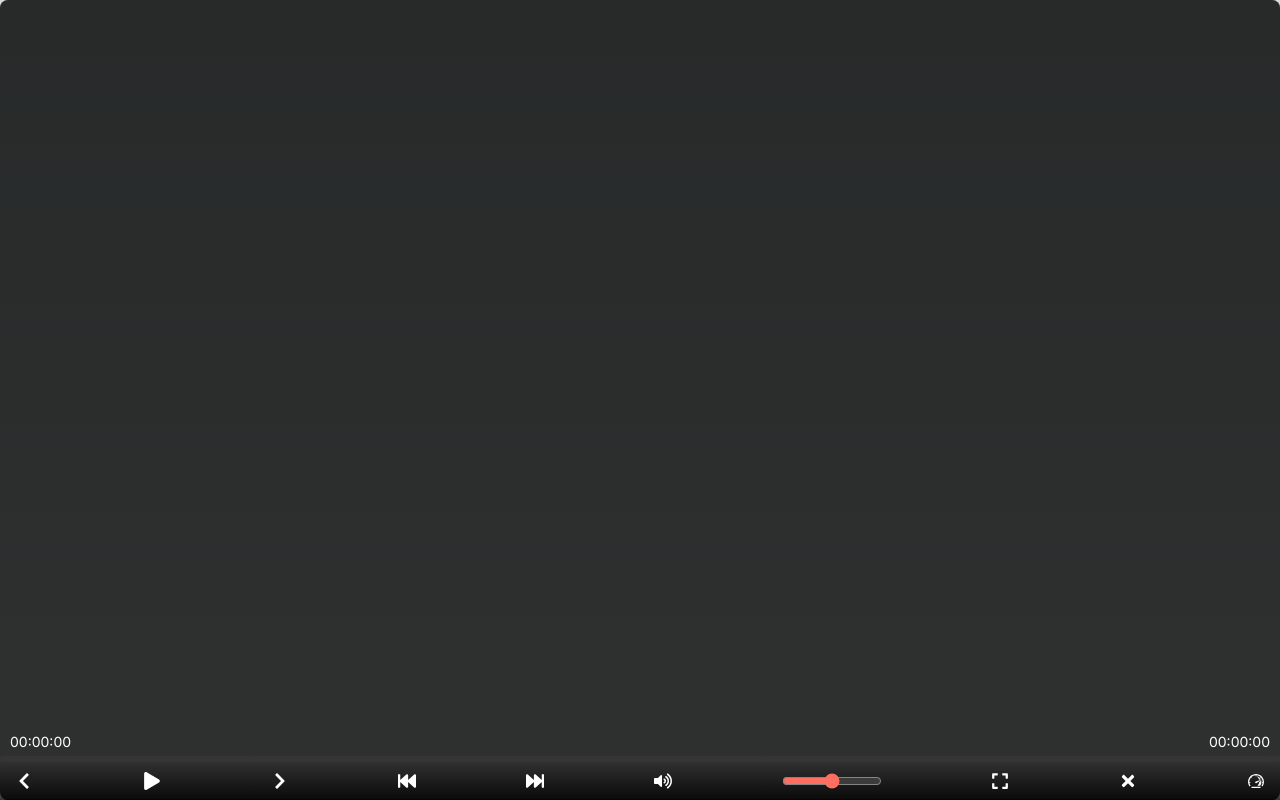
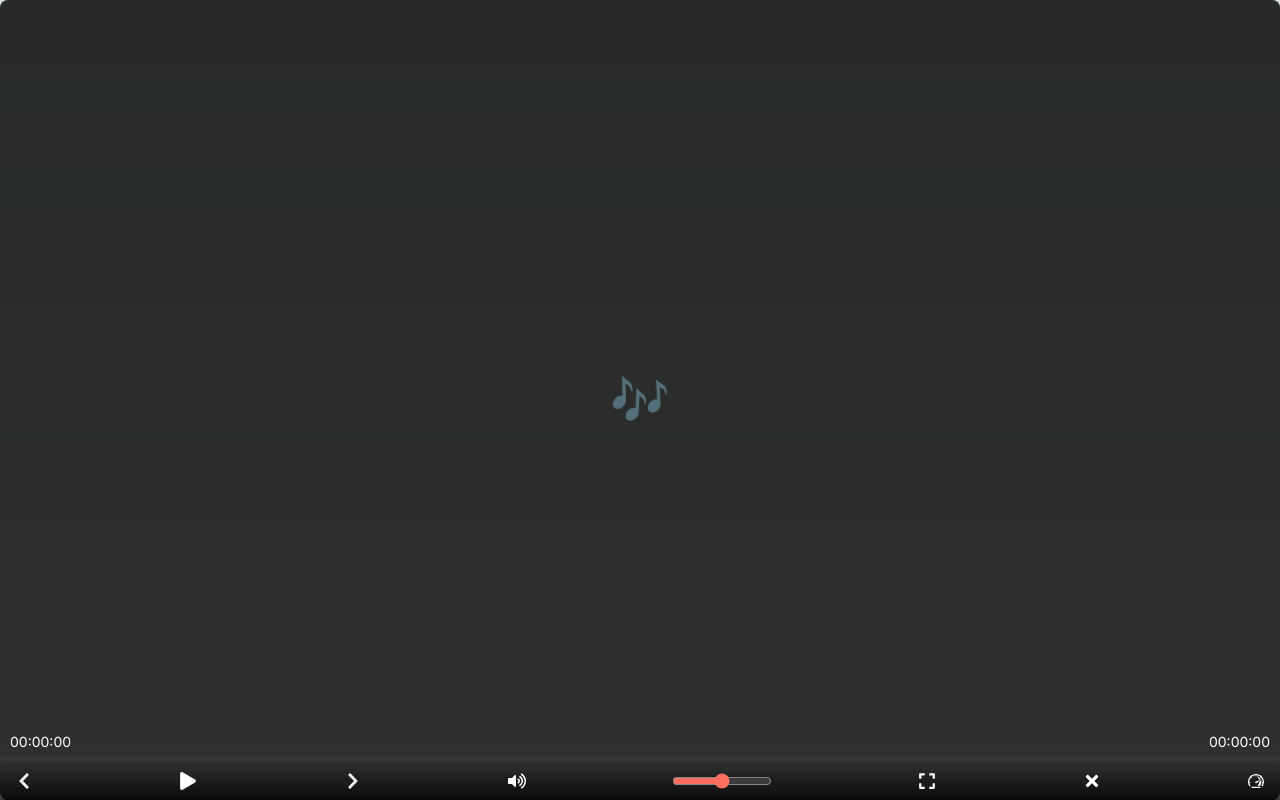
Before and after one commit to Sharishth-Singh/media-player, a Next.js app: page / in a window 1280 px wide. Built offline with nearby package versions, Linux system fonts and the light colour scheme.

Commit message:
shortcuts ko chhod kar sab kuch ho gaya allmost

```diff
--- a/MediaPlayer.css
+++ b/MediaPlayer.css
@@ -110,34 +110,64 @@
 /* Speed list container */
 .speed-list {
   position: absolute;
-  top: -10px;
-  right: 0;
-  background-color: white;
-  border: 1px solid #dee2e6; /* Light border */
-  border-radius: 4px;
+  bottom: 100%; /* Place the list above the control element */
+  right: 0; /* Align the list to the right */
+  background-color: #000000; /* Black background */
+  border: 1px solid #dee2e6; /* Light gray border */
+  border-radius: 6px; /* Slightly rounded corners */
   overflow: hidden;
   transition: height 0.3s ease; /* Smooth height transition */
+  box-shadow: 0 4px 8px rgba(0, 0, 0, 0.15); /* Soft shadow for depth */
+  z-index: 1001; /* Ensure it appears above other elements */
+  width: max-content; /* Adjusts the width to fit the content */
+  display: flex; /* Use flexbox layout */
+  flex-direction: column; /* Arrange list items vertically */
 }
 
-/* Speed list item buttons */
+/* Speed list items */
 .speed-list-item {
-  padding: 8px 12px; /* Padding */
-  cursor: pointer;
-  background-color: transparent;
-  border: none;
-  width: 100%;
-  text-align: left;
+  padding: 8px 16px; /* Padding for better spacing */
+  color: white; /* White text color for better contrast */
+  cursor: pointer; /* Pointer cursor to indicate interactivity */
+  text-align: left; /* Left-aligned text */
+  border-bottom: 1px solid #dee2e6; /* Separate items with a light border */
   transition: background-color 0.3s ease; /* Smooth background transition */
 }
 
+/* Hover effect for speed list items */
 .speed-list-item:hover {
-  background-color: #e9ecef; /* Subtle background color on hover */
+  background-color: #333333; /* Dark gray background on hover */
+  color: white; /* White text color for contrast */
+}
+
+/* Remove the bottom border for the last item */
+.speed-list-item:last-child {
+  border-bottom: none;
 }
 
 /* Active speed list item */
 .speed-list-item.active {
-  background-color: #e9ecef; /* Same as hover */
-  color: #495057; /* Darker text color */
+  background-color: #ff6f61; /* Same as hover */
+  color: #ffffff; /* Darker text color */
+}
+
+/* Audio icon styling */
+.audio-icon {
+  position: absolute; /* Position the icon absolutely within the audio player container */
+  top: 50%; /* Center the icon vertically */
+  left: 50%; /* Center the icon horizontally */
+  transform: translate(-50%, -50%); /* Use transformation to center the icon precisely */
+  font-size: 48px; /* Large size for the emoji */
+  color: white; /* White color for the icon */
+  cursor: pointer; /* Indicates interactivity */
+  z-index: 1002; /* Ensure the icon appears above other elements */
+}
+
+/* Optional hover effect for the audio icon */
+.audio-icon:hover {
+  color: #ff6f61; /* Softer red color when hovered */
+  transform: translate(-50%, -50%) scale(1.1); /* Slightly increase the icon size on hover */
+  transition: transform 0.3s ease, color 0.3s ease; /* Smooth transition effect */
 }
 
 /* Minimized media player */
--- a/MediaPlayer.js
+++ b/MediaPlayer.js
@@ -202,13 +202,19 @@ const MediaPlayer = () => {
         <div className={`media-player ${isMinimized ? "minimized" : ""}`}>
             <div className="media-container">
                 {currentMedia.type === "audio" ? (
-                    <audio
-                        ref={mediaRef}
-                        src={currentMedia.url}
-                        onLoadedMetadata={handleLoadedMetadata}
-                        onTimeUpdate={handleTimeUpdate}
-                        controls={false}
-                    />
+                    <>
+                        <audio
+                            ref={mediaRef}
+                            src={currentMedia.url}
+                            onLoadedMetadata={handleLoadedMetadata}
+                            onTimeUpdate={handleTimeUpdate}
+                            controls={false} />
+                        <div className="audio-icon">
+                            <span role="img" aria-label="audio-playing-icon">
+                            🎶
+                            </span>
+                        </div>
+                    </>
                 ) : (
                     <div className="video-container">
                         <video
@@ -252,12 +258,6 @@ const MediaPlayer = () => {
                 </button>
                 <button onClick={nextMedia_resetProgressBar}>
                     <FaChevronRight />
-                </button>
-                <button onClick={skipBackward}>
-                    <FaFastBackward />
-                </button>
-                <button onClick={skipForward}>
-                    <FaFastForward />
                 </button>
                 <button onClick={toggleMute}>
                     {isMuted ? <FaVolumeMute /> : <FaVolumeUp />}
```
